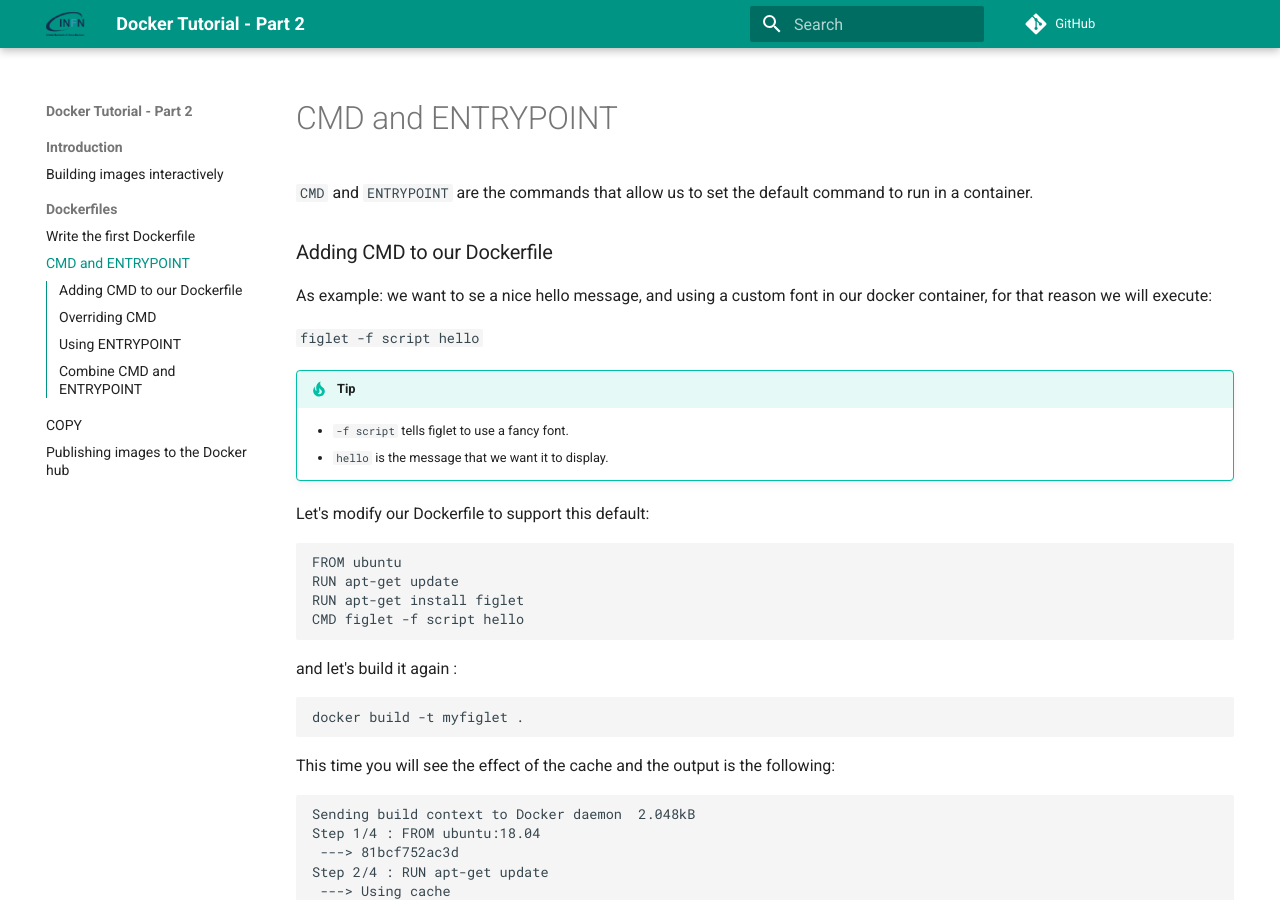
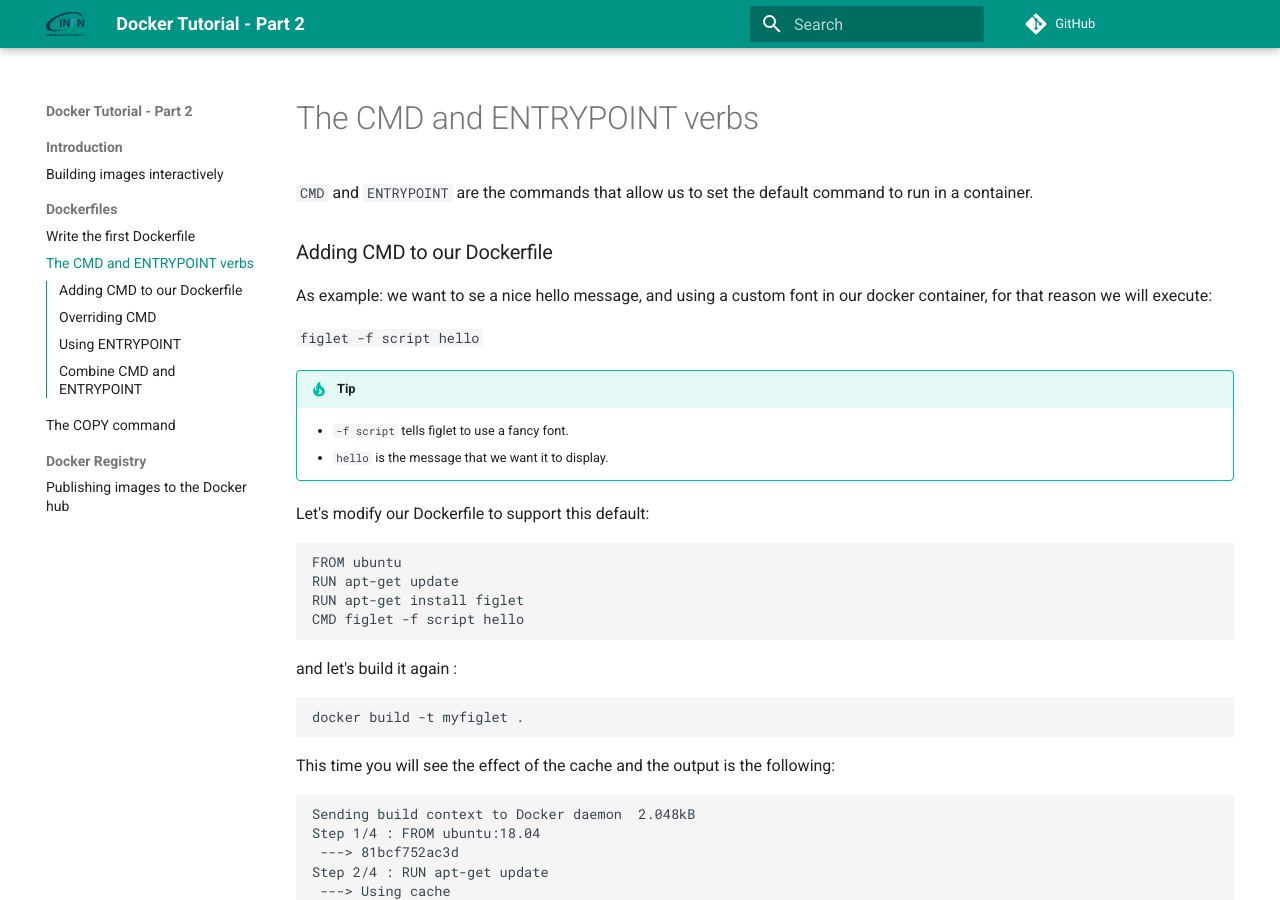
Before and after one commit to spigad/docker-tutorial, an MkDocs documentation site: the page built from docs/dockerfile/cmd-entrypoint.md, in a window 1280 px wide and 900 px high. Built offline with MkDocs 1.6.1 and Material for MkDocs 9.7.7, drawn with Linux system fonts in a browser that asks for light colours; comment, search, counter and statistics services are not loaded.

Commit message:
add docker hub

```diff
--- a/mkdocs.yml
+++ b/mkdocs.yml
@@ -28,9 +28,10 @@
     - Building images interactively: 'intro/index.md'
   - Dockerfiles:
     - Write the first Dockerfile: 'dockerfile/firsdockrefile.md'
-    - CMD and ENTRYPOINT: 'dockerfile/cmd-entrypoint.md'
-    - COPY: 'dockerfile/copy.md'
-    - Publishing images to the Docker hub: 'dockerfile/dockerhub.md'
+    - The CMD and ENTRYPOINT verbs: 'dockerfile/cmd-entrypoint.md'
+    - The COPY command: 'dockerfile/copy.md'
+  - Docker Registry:
+    - Publishing images to the Docker hub: 'registry/dockerhub.md'
 
 
 copyright: Copyright &copy; 2021 INFN
```
Also changed, not shown: docs/dockerfile/dockerhub.md (deleted, +0 -1 lines), docs/registry/dockerhub.md (added, +19 -0 lines).
